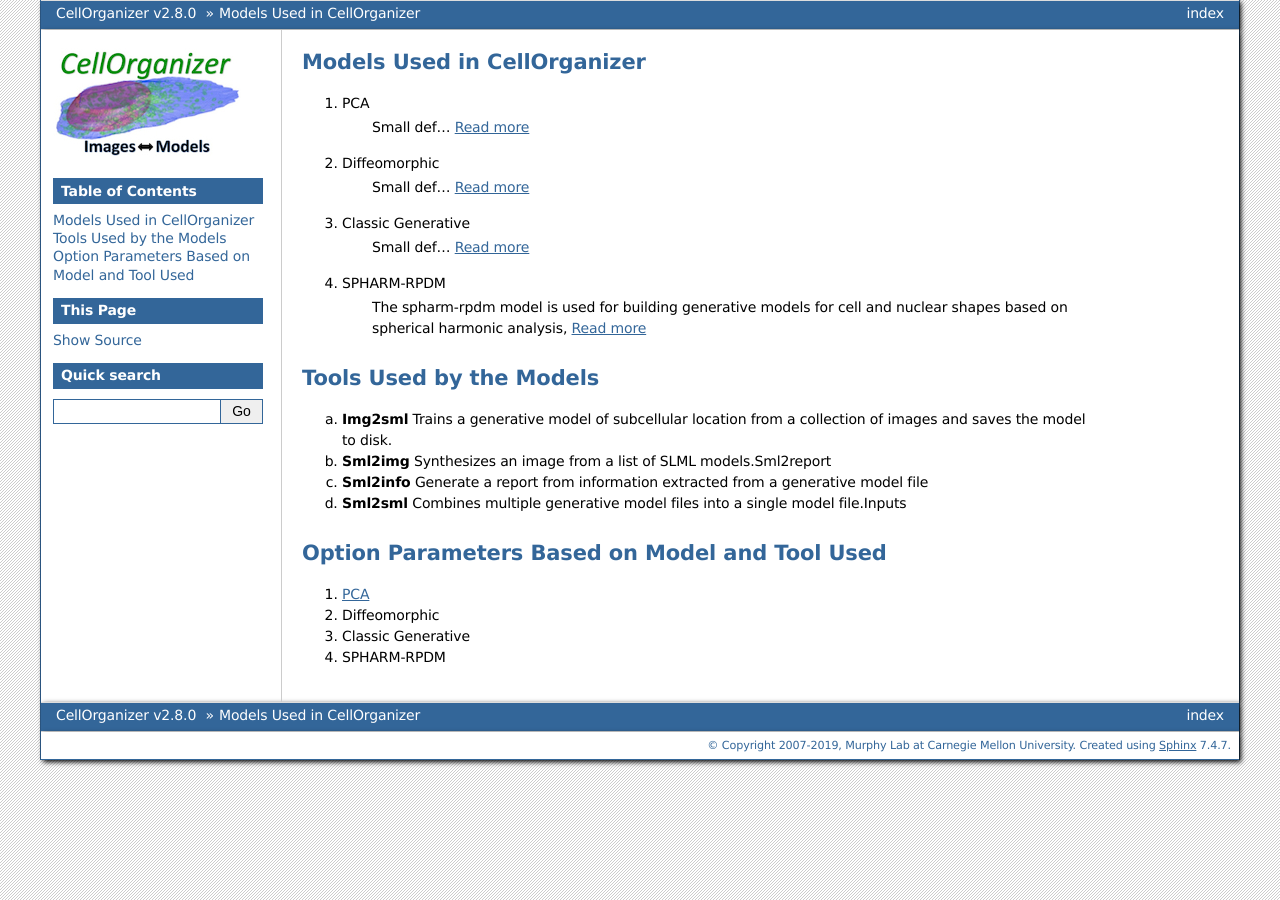
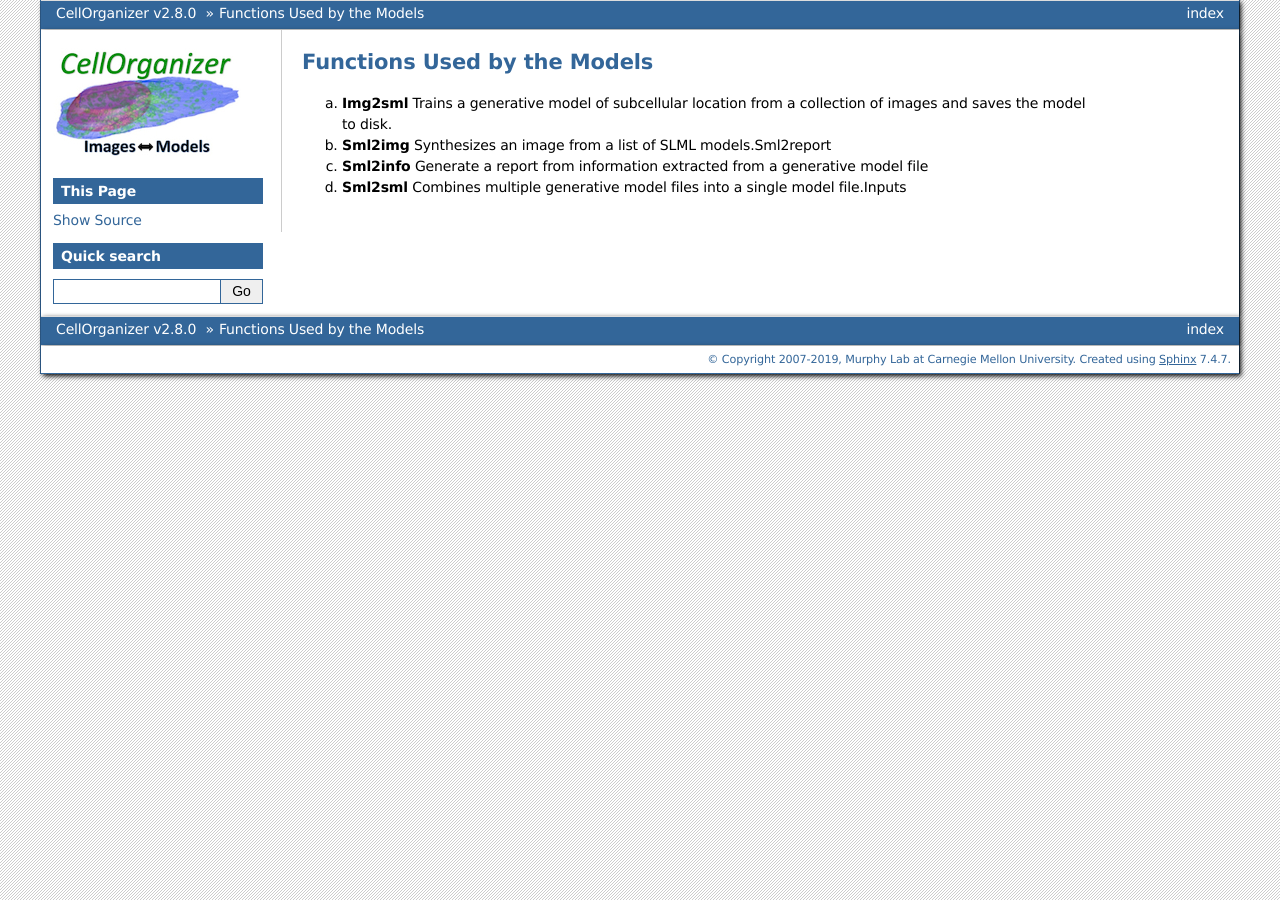
Before and after one commit to murphygroup/cellorganizer-documentation_old, a Sphinx documentation site: the page built from source/chapters/Cellorganizer_main_process/processing.rst, in a window 1280 px wide. Built offline with Sphinx 7.4.7, drawn with Linux system fonts in a browser that asks for light colours.

Commit message:
Update processing.rst

```diff
--- a/source/chapters/Cellorganizer_main_process/processing.rst
+++ b/source/chapters/Cellorganizer_main_process/processing.rst
@@ -1,25 +1,6 @@
-Models Used in CellOrganizer
-----------------------------
-1. PCA
-    Small def…    `Read more <https://academic.oup.com/bioinformatics/advance-article/doi/10.1093/bioinformatics/bty983/5232995>`_
-2. Diffeomorphic
-    Small def…   `Read more <http://murphylab.web.cmu.edu/publications/144-rohde2008.pdf>`_
-3. Classic Generative
-    Small def…   `Read more <http://murphylab.web.cmu.edu/publications/180-peng2011.pdf>`_
-4. SPHARM-RPDM
-    The spharm-rpdm model is used for building generative models for cell and nuclear shapes based on spherical harmonic analysis, `Read more <https://doi.org/10.1093/bioinformatics/bty983>`_
-
-Tools Used by the Models
+Functions Used by the Models
 ----------------------------
 a. **Img2sml** Trains a generative model of subcellular location from a collection of images and saves the model to disk.
 b. **Sml2img** Synthesizes an image from a list of SLML models.Sml2report
 c. **Sml2info** Generate a report from information extracted from a generative model file
 d. **Sml2sml** Combines multiple generative model files into a single model file.Inputs
-
-
-Option Parameters Based on Model and Tool Used
-----------------------------------------------
-1. `PCA <source/chapters/Cellorganizer_main_process/PCA_options.rst>`_
-2. Diffeomorphic
-3. Classic Generative
-4. SPHARM-RPDM
```
